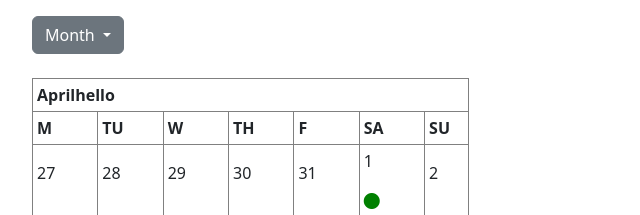
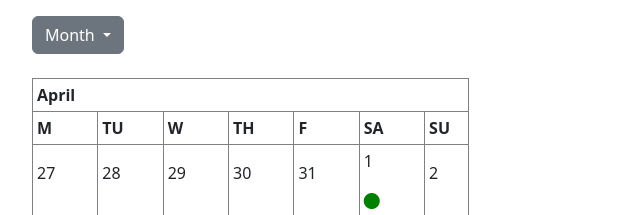
Before and after one commit to wynnehewitt/calendarProject-1, a plain HTML site: page index.html in a window 1280 px wide. Shown: the top 215 px of the page, 98-738 px from the left. Drawn offline with nearby package versions, Linux system fonts and the light colour scheme.

Commit message:
Update index.html

```diff
--- a/index.html
+++ b/index.html
@@ -61,7 +61,7 @@
             <table class="table-sm mx-5 mt-4 table-bordered">
             <thead>
                 <tr>
-                <th scope="col" colspan="7">Aprilhello</th>
+                <th scope="col" colspan="7">April</th>
                 </tr>
             </thead>
             <tbody>
```
